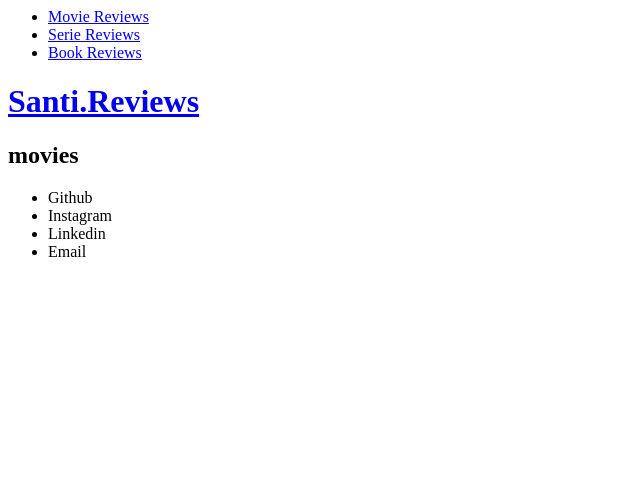
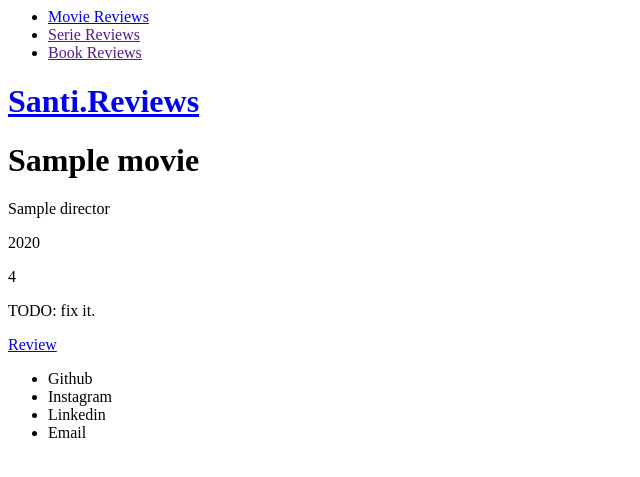
Before and after one commit to Igorswrk/data-projects, a Django app: template web-django/personal_blog/templates/movie.html in a window 1280 px wide. Shown: the top 477 px of the page, without its empty margins (0-640 px from the left). Run offline with Django 5.2, Linux system fonts and the light colour scheme; tables that the repository leaves empty hold one stand-in row (values such as "Sample post"); the template is opened without the code that fills it: values that come from a table or form of the project are taken from there, most other values are stand-ins (such as "Sample title", 1, 10 or a date in 2020); some web fonts are replaced.

Commit message:
[SANTI REVIEWS] Version 0.0.1 - new model movie and review - w/ fix

```diff
--- a/web-django/personal_blog/blog/models.py
+++ b/web-django/personal_blog/blog/models.py
@@ -1,15 +1,15 @@
 from django.db import models
 from django.urls import reverse
-
+from embed_video.fields import EmbedVideoField
 # Create your models here.
 
 
 class Movie(models.Model):
-    id = models.IntegerField(primary_key=True)
+    movie_id = models.IntegerField(primary_key=True, name="id")
     movie_created_at = models.DateTimeField(auto_now_add=True)
     movie_updated_at = models.DateTimeField(auto_now=True)
 
-    movie_cover_image = models.ImageField(upload_to='movie_covers/', null=True, blank=True)
+    movie_cover_image = models.ImageField(upload_to='static\media\movie_covers', null=True, blank=True)
 
     movie_title = models.CharField(max_length=100, name="Title")
     movie_director = models.CharField(max_length=100, null=True, blank=True, name="Director")
@@ -19,65 +19,74 @@ class Movie(models.Model):
     def __str__(self):
         return self.Title
 
+    def get_absolute_url(self):
+        return reverse("review_detail", kwargs={"title": self.Title})
 
-class Book(models.Model):
-    id = models.IntegerField(primary_key=True)
-    created_at = models.DateTimeField(auto_now_add=True)
-    updated_at = models.DateTimeField(auto_now=True)
+# class Book(models.Model):
+#     id = models.IntegerField(primary_key=True)
+#     created_at = models.DateTimeField(auto_now_add=True)
+#     updated_at = models.DateTimeField(auto_now=True)
 
-    cover_image = models.ImageField(upload_to='book_covers/', null=True, blank=True)
+#     cover_image = models.ImageField(upload_to='book_covers/', null=True, blank=True)
 
-    title = models.CharField(max_length=100, null=True, blank=True)
-    author = models.CharField(max_length=100, null=True, blank=True)
-    year = models.IntegerField()
-    rating = models.DecimalField(max_digits=3, decimal_places=1)
+#     title = models.CharField(max_length=100, null=True, blank=True)
+#     author = models.CharField(max_length=100, null=True, blank=True)
+#     year = models.IntegerField()
+#     rating = models.DecimalField(max_digits=3, decimal_places=1)
 
-    def __str__(self):
-        return f"{self.title} teste"
+#     def __str__(self):
+#         return f"{self.title} teste"
 
-class Serie(models.Model):
-    id = models.IntegerField(primary_key=True)
-    created_at = models.DateTimeField(auto_now_add=True)
-    updated_at = models.DateTimeField(auto_now=True)
+# class Serie(models.Model):
+#     id = models.IntegerField(primary_key=True)
+#     created_at = models.DateTimeField(auto_now_add=True)
+#     updated_at = models.DateTimeField(auto_now=True)
 
-    cover_image = models.ImageField(upload_to='book_covers/', null=True, blank=True)
+#     cover_image = models.ImageField(upload_to='book_covers/', null=True, blank=True)
 
-    title = models.CharField(max_length=100)
-    director = models.CharField(max_length=100, null=True, blank=True)
-    year = models.IntegerField()
-    rating = models.DecimalField(max_digits=3, decimal_places=1)
+#     title = models.CharField(max_length=100)
+#     director = models.CharField(max_length=100, null=True, blank=True)
+#     year = models.IntegerField()
+#     rating = models.DecimalField(max_digits=3, decimal_places=1)
 
-    def __str__(self):
-        return self.title
+#     def __str__(self):
+#         return self.title
 
 
 class Review(models.Model):
 
-    title = models.TextField(max_length=100)
-    movie = models.ForeignKey(Movie, auto_created=True, on_delete=models.CASCADE, null=True, blank=True, related_name="movie_movie_title")
-    book = models.ForeignKey(Book, on_delete=models.CASCADE, null=True, blank=True)
-    serie = models.ForeignKey(Serie, on_delete=models.CASCADE, null=True, blank=True)
+    # Associe a revisão a um livro, filme ou série
+    # book = models.ForeignKey('Book', on_delete=models.CASCADE, null=True, blank=True)
+    movie = models.ForeignKey('Movie', on_delete=models.CASCADE, null=True, blank=True)
+    # serie = models.ForeignKey('Serie', on_delete=models.CASCADE, null=True, blank=True)
 
-    rating = models.ForeignKey(Movie, auto_created=True, on_delete=models.CASCADE, related_name="movie_movie_rating")
-
-    video_review = models.URLField()
+    video_review = EmbedVideoField()
     text_review = models.TextField()
 
+    # # movie = models.ForeignKey(Movie, auto_created=True, on_delete=models.CASCADE, null=True, blank=True, related_name="movie_movie_title")
+    # # book = models.ForeignKey(Book, on_delete=models.CASCADE, null=True, blank=True)
+    # # serie = models.ForeignKey(Serie, on_delete=models.CASCADE, null=True, blank=True)
+    # # rating = models.ForeignKey(Movie, auto_created=True, on_delete=models.CASCADE, related_name="movie_movie_rating")
+
+    # # video_review = models.URLField()
+    # # text_review = models.TextField()
+
     def __str__(self):
-        return self.title
+        return f"{self.movie.Title} review"
+
+    def save(self, *args, **kwargs):
+        if self.movie:
+            self.title = self.movie.Title
+            self.rating = self.movie.Rating
+
+            super().save(*args, **kwargs)
+
+        # elif self.serie:
+        #     self.rating = self.serie.rating
+        #     self.title = self.serie.title
+        # if self.book:
+        #     self.rating = self.book.rating
+        #     self.title = self.book.title
 
     def get_absolute_url(self):
-        return reverse("post_detail", kwargs={"pk": self.pk})
-
-    def save(self, *args, **kwargs):
-        if self.book:
-            self.rating = self.book.rating
-            self.title = self.book.title
-        elif self.movie:
-            self.rating = self.movie.rating
-            self.title = self.movie.title
-        elif self.serie:
-            self.rating = self.serie.rating
-            self.title = self.serie.title
-
-        super().save(*args, **kwargs)
+        return reverse("review_detail", kwargs={"title": self.movie.Title})
--- a/web-django/personal_blog/blog/urls.py
+++ b/web-django/personal_blog/blog/urls.py
@@ -3,21 +3,23 @@ from django.urls import path
 from .views import (
     HomePageView,
     MovieListView,
-    BookListView,
-    SerieListView,
+    # BookListView,
+    # SerieListView,
     ReviewCreateView,
     ReviewUpdateView,
     ReviewDetailView,
-    ReviewDeleteView,
+    ReviewDeleteView
+
 )
 
 urlpatterns = [
     path('', HomePageView.as_view(), name='home'),
     path('movie/', MovieListView.as_view(), name='movie'),
-    path('book/', BookListView.as_view(), name='book'),
-    path('serie/', SerieListView.as_view(), name='serie'),
-    path("review/<int:pk>/delete/", ReviewDeleteView.as_view(), name="review_delete"),
-    path("review/<int:pk>/edit/", ReviewUpdateView.as_view(), name="review_edit"),
-    path('review/new/', ReviewCreateView.as_view(), name='review_new'),
-    path('review/<int:pk>/', ReviewDetailView.as_view(), name='review_detail'),
+    # path('book/', BookListView.as_view(), name='book'),
+    # path('serie/', SerieListView.as_view(), name='serie'),
+    path('<slug:Title>/review/delete/', ReviewDeleteView.as_view(), name="review_delete"),
+    path('<slug:Title>/review/edit/', ReviewUpdateView.as_view(), name="review_edit"),
+    path('<slug:Title>/review/new/', ReviewCreateView.as_view(), name='review_new'),
+    path('<slug:Title>/review/', ReviewDetailView.as_view(), name='review_detail'),
+
 ]
--- a/web-django/personal_blog/setup/settings.py
+++ b/web-django/personal_blog/setup/settings.py
@@ -38,6 +38,7 @@ INSTALLED_APPS = [
     'django.contrib.messages',
     'django.contrib.staticfiles',
     'blog.apps.BlogConfig',
+    'embed_video',
 ]
 
 MIDDLEWARE = [
--- a/web-django/personal_blog/templates/base.html
+++ b/web-django/personal_blog/templates/base.html
@@ -11,8 +11,8 @@
         <nav>
             <ul>
                 <li><a href={% url 'movie'%}> Movie Reviews </a></li>
-                <li><a href={% url 'serie'%}> Serie Reviews </a></li>
-                <li><a href={% url 'book'%}> Book Reviews </a></li>
+                <li><a href=""> Serie Reviews </a></li>
+                <li><a href=""> Book Reviews </a></li>
             </ul>
         </nav>
         <header>
--- a/web-django/personal_blog/templates/home.html
+++ b/web-django/personal_blog/templates/home.html
@@ -4,7 +4,9 @@
 
 
 {% block content %}
-    <p>Hi, I'm Igor Santiago, I'm 23 years old and here's my personal wiki.
+    <p>
+        Hi, I'm Igor Santiago, I'm 23 years old and here's my personal wiki.
         Here you'll find my reviews of my favorite books, films and series.
-        I'm learning English and I use this personal space to improve my skills by sharing my reviews and opinions.</p>
+        I'm learning English and I use this personal space to improve my skills by sharing my reviews and opinions.
+    </p>
 {% endblock content %}
--- a/web-django/personal_blog/templates/movie.html
+++ b/web-django/personal_blog/templates/movie.html
@@ -2,8 +2,23 @@
 
 {% load static %}
 
+
 {% block content %}
-    <h2>
-        movies
-    </h2>
+
+{% for movie in movies %}
+
+   <h1> {{movie.Title}} </h1>
+   <p> {{movie.Director}} </p>
+   <p> {{movie.Year}} </p>
+   <p> {{movie.Rating}} </p>
+
+	TODO: fix it.
+   	{% if review %}
+		<p><a href={ % url 'review_detail' title=movie.Title % } >Review</a></p>
+	{% else %}
+		<p> Não tem Review </p>
+	{% endif %}
+
+{% endfor %}
+
 {% endblock content %}
```
Also changed, not shown: web-django/personal_blog/blog/admin.py (+8 -3 lines), web-django/personal_blog/blog/views.py (+21 -14 lines), web-django/personal_blog/templates/review_detail.html (+11 -0 lines), web-django/personal_blog/blog/migrations/0007_alter_review_movie_alter_review_rating.py (added), web-django/personal_blog/blog/migrations/0008_remove_review_book_remove_review_movie_and_more.py (added), web-django/personal_blog/blog/migrations/0009_rename_id_movie_movie_id_review.py (added), web-django/personal_blog/blog/migrations/0010_rename_movie_id_movie_id.py (added), web-django/personal_blog/blog/migrations/0011_alter_movie_movie_cover_image.py (added), web-django/personal_blog/db.sqlite3, web-django/personal_blog/static/media/movie_covers/8e5071f9d08d5c6ed492708ddce876a0.jpg (added).
